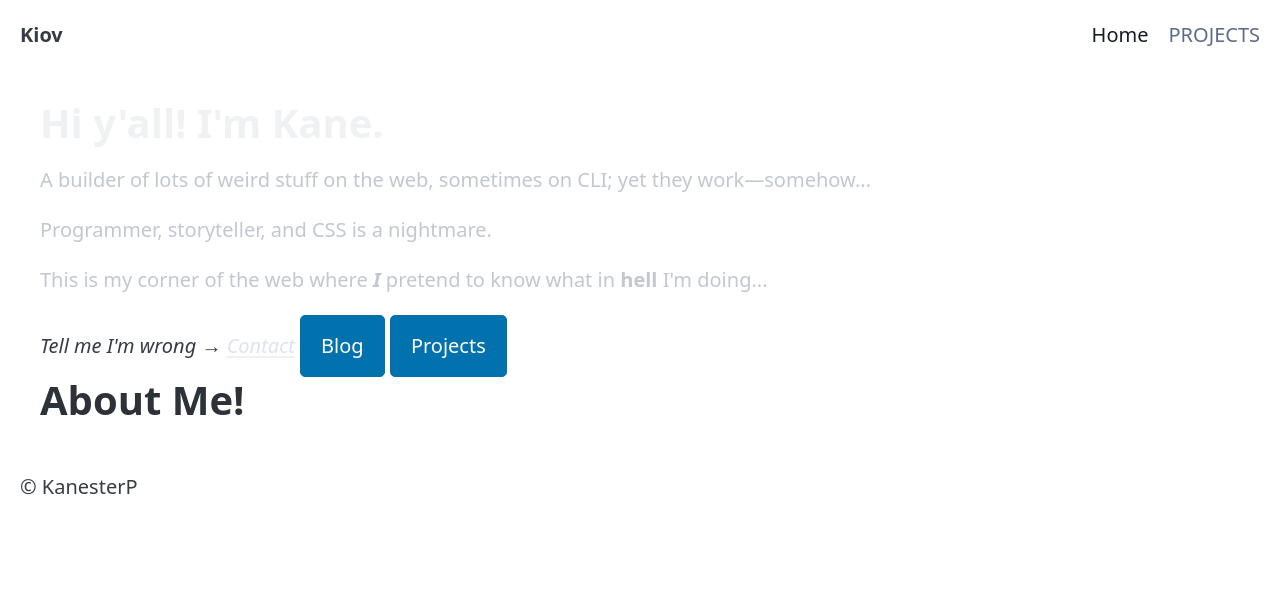
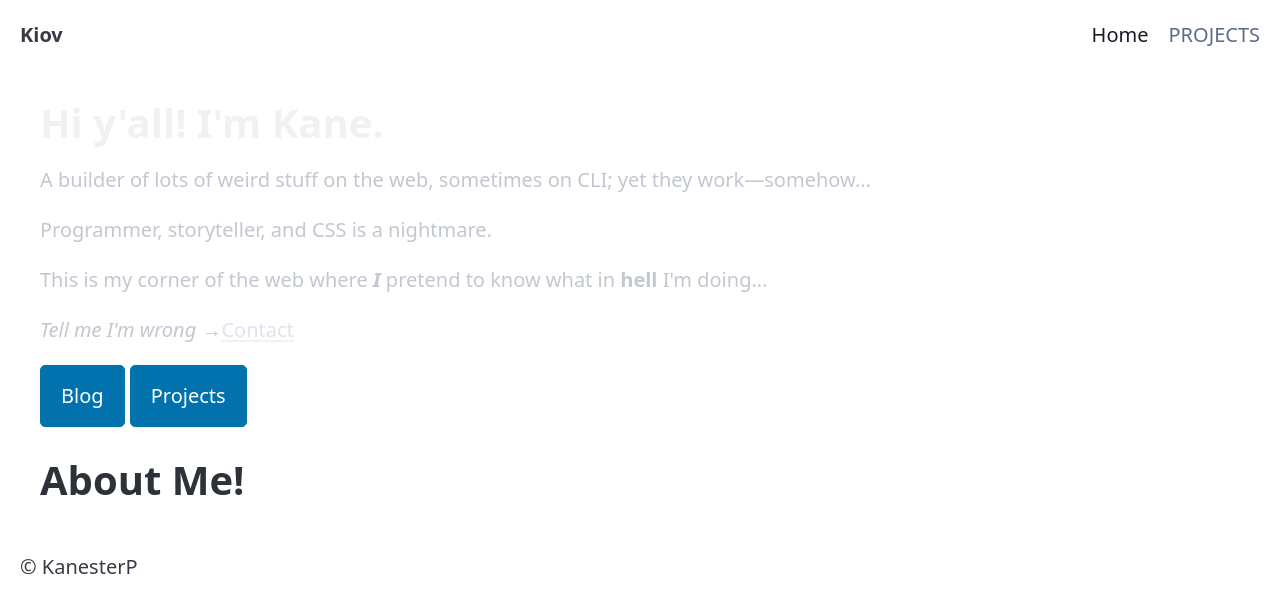
Before and after one commit to Kanester/portfolio, a SvelteKit app: page / in a window 1280 px wide. Shown: the top 612 px of the page. Built offline with nearby package versions, Linux system fonts and the light colour scheme.

Commit message:
--no-message

```diff
--- a/src/routes/+page.svelte
+++ b/src/routes/+page.svelte
@@ -3,10 +3,15 @@
   <p>A builder of lots of weird stuff on the web, sometimes on CLI; yet they work&#x2014;somehow...</p>
   <p>Programmer, storyteller, and CSS is a nightmare.</p>
   <p>This is my corner of the web where <strong><i>I</i></strong> pretend to know what in <strong>hell</strong> I'm doing...</p>
-  <i>Tell me I'm wrong &#x2192; <a class="contrast" href="#contact">Contact</a></i>
-  <a role="button" href="blog">Blog</a>
-  <a role="button" href="projects">Projects</a>
+  <p><i>Tell me I'm wrong</i> &#x2192;<a class="contrast" href="#contact">Contact</p>
+
+  <div class="container">
+    <a role="button" href="blog">Blog</a>
+    <a role="button" href="projects">Projects</a>
+  </div>
 </div>
+
+<br/>
 
 <div class="container" data-theme="light">
   <h1>About Me!</h1>
```
